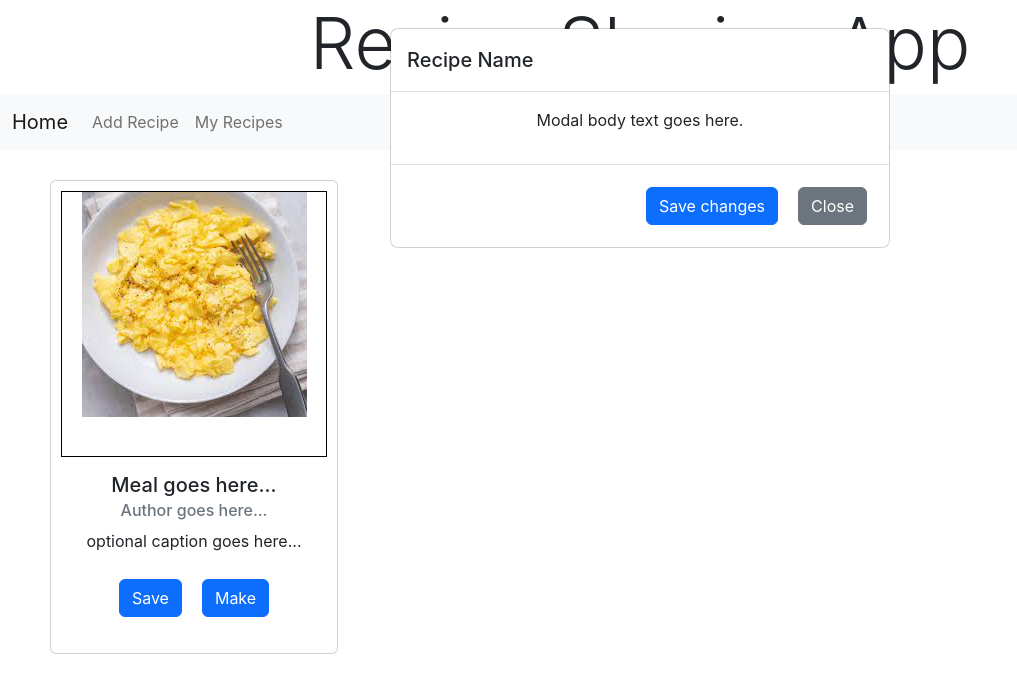
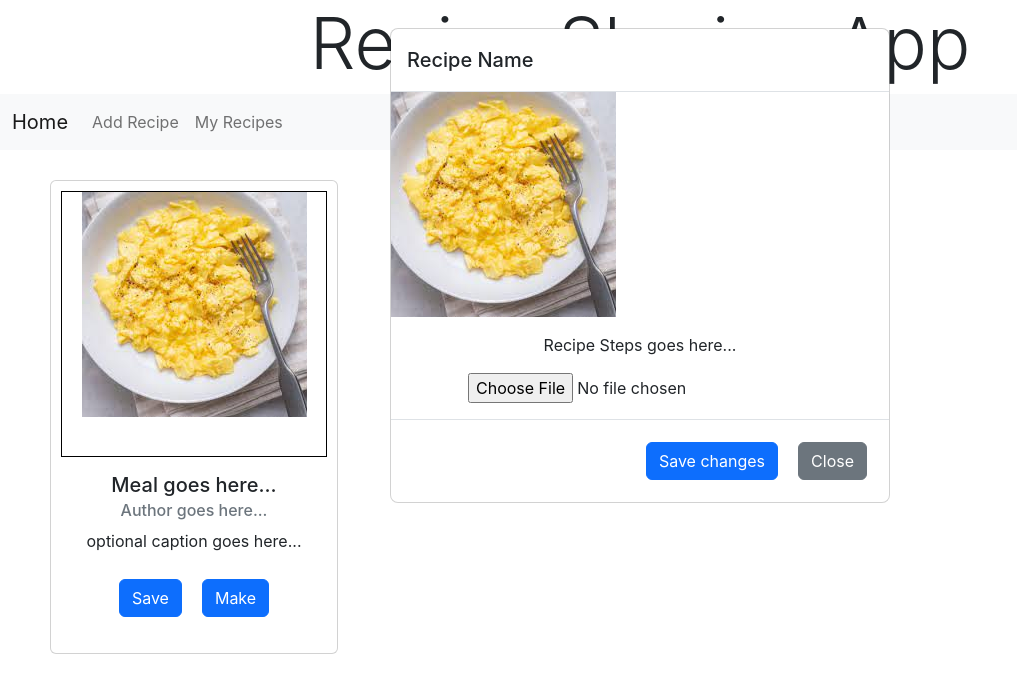
Before and after one commit to jeje1197/Recipe-Sharing-App, a React (Create React App) app in the folder recipe-front-end/: page / in a window 1280 px wide. Both pictures are taken after a click on the button "Make". Shown: the top 692 px of the page, without its empty margins (0-1017 px from the left). Built offline with nearby package versions, Linux system fonts and the light colour scheme.

Commit message:
Added modal features

```diff
--- a/recipe-front-end/src/components/Card.js
+++ b/recipe-front-end/src/components/Card.js
@@ -21,7 +21,7 @@ function Card(props) {
                 <button className="btn btn-primary" onClick={() => { makeRecipe(); setDisplayModal(true)}} data-toggle="modal" data-target="#exampleModal">Make</button>
             </div>
 
-            <RecipeModal displayModal = {displayModal} setDisplayModal = {setDisplayModal} />
+            <RecipeModal image={props.image} displayModal = {displayModal} setDisplayModal = {setDisplayModal} />
         </div>
     )
 }
--- a/recipe-front-end/src/components/RecipeModal.js
+++ b/recipe-front-end/src/components/RecipeModal.js
@@ -10,8 +10,10 @@ function RecipeModal (props) {
             <div className="modal-header">
               <h5 className="modal-title">Recipe Name</h5>
             </div>
+            <img className="cardImg"src={props.image} alt="Recipe Visual"/>
             <div className="modal-body">
-              <p>Modal body text goes here.</p>
+              <p>Recipe Steps goes here...</p>
+              <input type="file" id="img" name="img" accept="image/*" />
             </div>
             <div className="modal-footer">
               <button type="button" className="btn btn-primary">Save changes</button>
```
